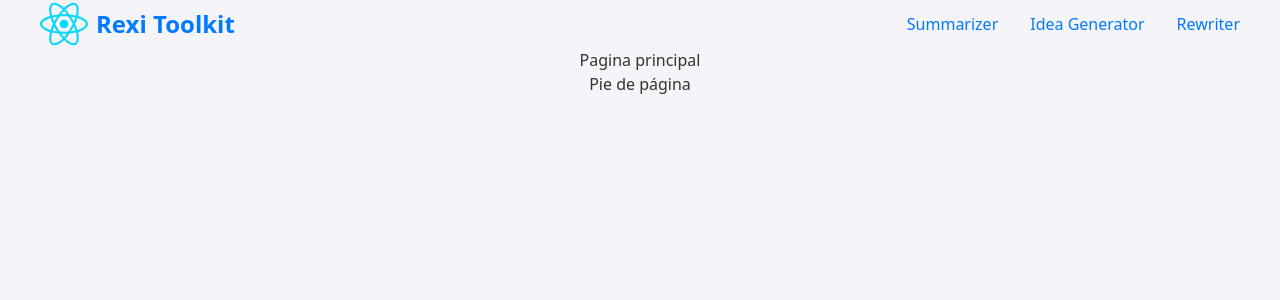
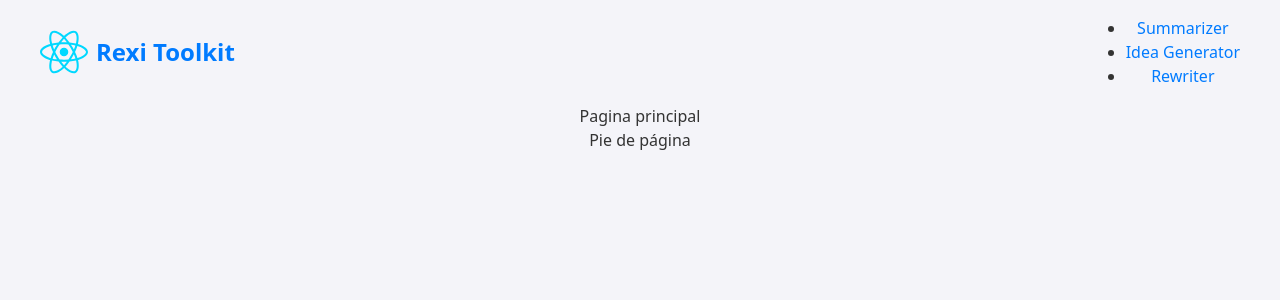
Before and after one commit to OsOsorioP/Orzalia, a React (Vite) app: page / in a window 1280 px wide. Shown: the top 300 px of the page. Built offline with nearby package versions, Linux system fonts and the light colour scheme; no server answers.

Commit message:
Refactor Navbar component to use NavLink for navigation and improve code structure

```diff
--- a/src/components/layout/Navbar/Navbar.jsx
+++ b/src/components/layout/Navbar/Navbar.jsx
@@ -1,12 +1,28 @@
-import { Link } from "react-router-dom";
-import styles from "./Navbar.module.css"
+import { NavLink } from "react-router-dom";
+import styles from "./Navbar.module.css";
 
 const Navbar = () => {
+  const navLinks = [
+    { to: "/summarizer", name: "Summarizer" },
+    { to: "/idea_generator", name: "Idea Generator" },
+    { to: "/rewriter", name: "Rewriter" },
+  ];
+
+  const getNavLinkClass = ({ isActive }) => {
+    return isActive ? `${styles.navLink} ${styles.active}` : styles.navLink;
+  };
+
   return (
     <nav className={styles.appNavbar}>
-      <Link to={"summarizer"}>Summarizer</Link>
-      <Link to={"idea_generator"}>Idea Generator</Link>
-      <Link to={"rewriter"}>Rewriter</Link>
+      <ul className={styles.navList}>
+        {navLinks.map((link, index) => (
+          <li key={index} className={styles.navItem}>
+            <NavLink to={link.to} className={getNavLinkClass}>
+              {link.name}
+            </NavLink>
+          </li>
+        ))}
+      </ul>
     </nav>
   );
 };
```
